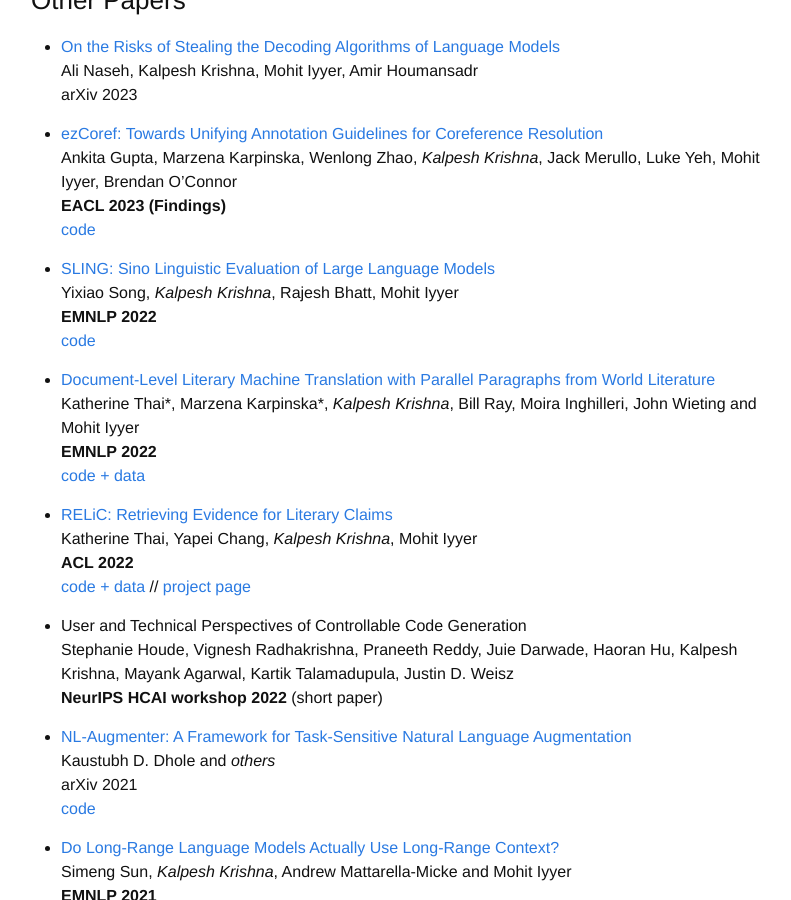
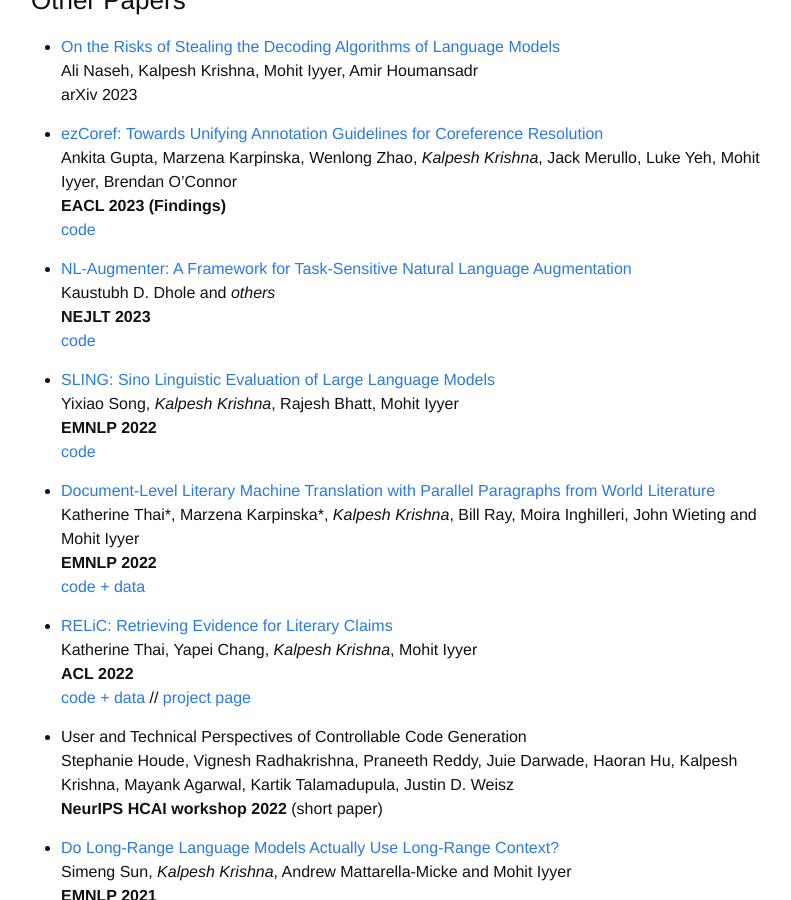
Before and after one commit to martiansideofthemoon/martiansideofthemoon.github.io, a Jekyll site: the page built from _pages/research.md, in a window 1280 px wide and 900 px high, scrolled down 1188 px. Shown: the whole window, without its empty margins (239-1030 px from the left). Built offline with Jekyll 4.4.1, drawn with Linux system fonts in a browser that asks for light colours; comment, search, counter and statistics services are not loaded; part of the change alters nothing that is shown.

Commit message:
Update research.md

```diff
--- a/_pages/research.md
+++ b/_pages/research.md
@@ -60,6 +60,11 @@ Ankita Gupta, Marzena Karpinska, Wenlong Zhao, *Kalpesh Krishna*, Jack Merullo,
 **EACL 2023 (Findings)**
 [code](https://github.com/gnkitaa/ezCoref)
 
+* [NL-Augmenter: A Framework for Task-Sensitive Natural Language Augmentation](https://arxiv.org/abs/2112.02721)
+Kaustubh D. Dhole and *others*
+**NEJLT 2023**
+[code](https://github.com/GEM-benchmark/NL-Augmenter)
+
 * [SLING: Sino Linguistic Evaluation of Large Language Models](https://arxiv.org/abs/2210.11689)
 Yixiao Song, *Kalpesh Krishna*, Rajesh Bhatt, Mohit Iyyer
 **EMNLP 2022**
@@ -78,11 +83,6 @@ Katherine Thai, Yapei Chang, *Kalpesh Krishna*, Mohit Iyyer
 * User and Technical Perspectives of Controllable Code Generation
 Stephanie Houde, Vignesh Radhakrishna, Praneeth Reddy, Juie Darwade, Haoran Hu, Kalpesh Krishna, Mayank Agarwal, Kartik Talamadupula, Justin D. Weisz
 **NeurIPS HCAI workshop 2022** (short paper)
-
-* [NL-Augmenter: A Framework for Task-Sensitive Natural Language Augmentation](https://arxiv.org/abs/2112.02721)
-Kaustubh D. Dhole and *others*
-arXiv 2021
-[code](https://github.com/GEM-benchmark/NL-Augmenter)
 
 * [Do Long-Range Language Models Actually Use Long-Range Context?](https://arxiv.org/abs/2109.09115)
 Simeng Sun, *Kalpesh Krishna*, Andrew Mattarella-Micke and Mohit Iyyer
```
